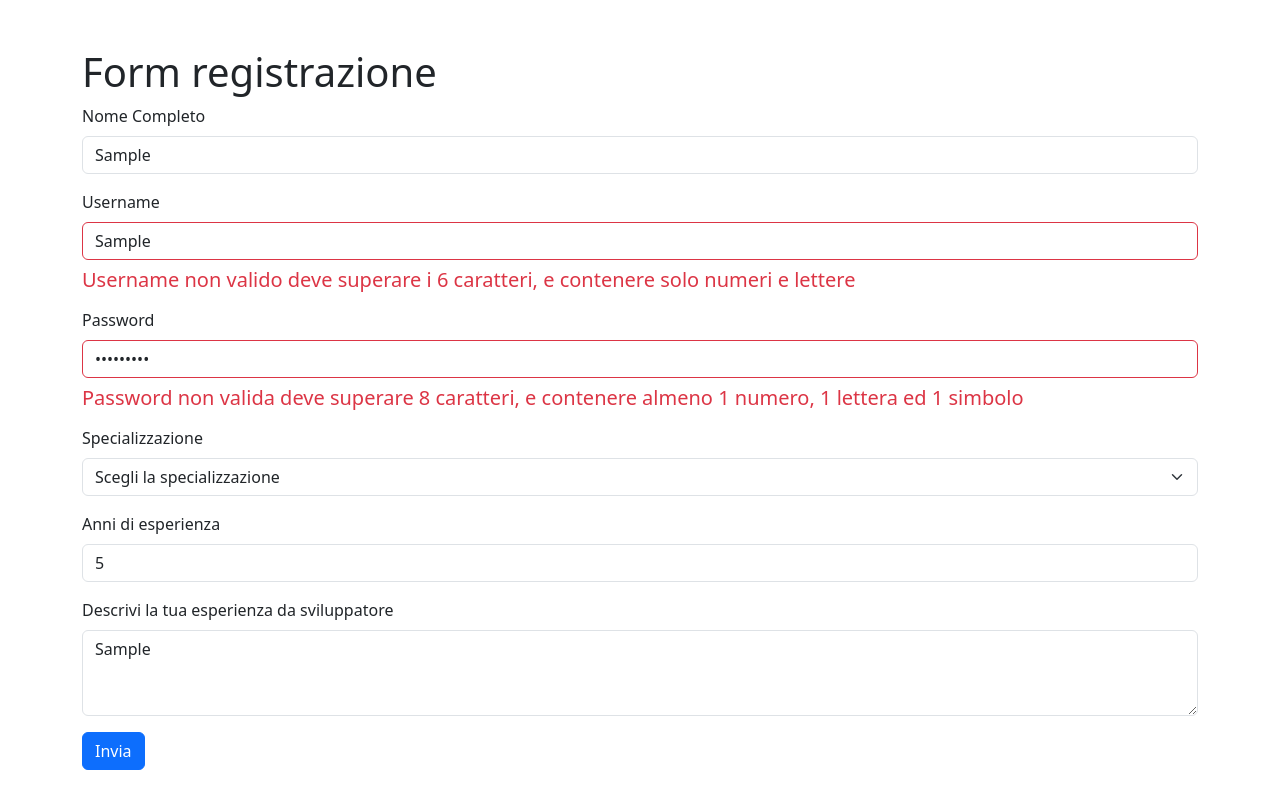
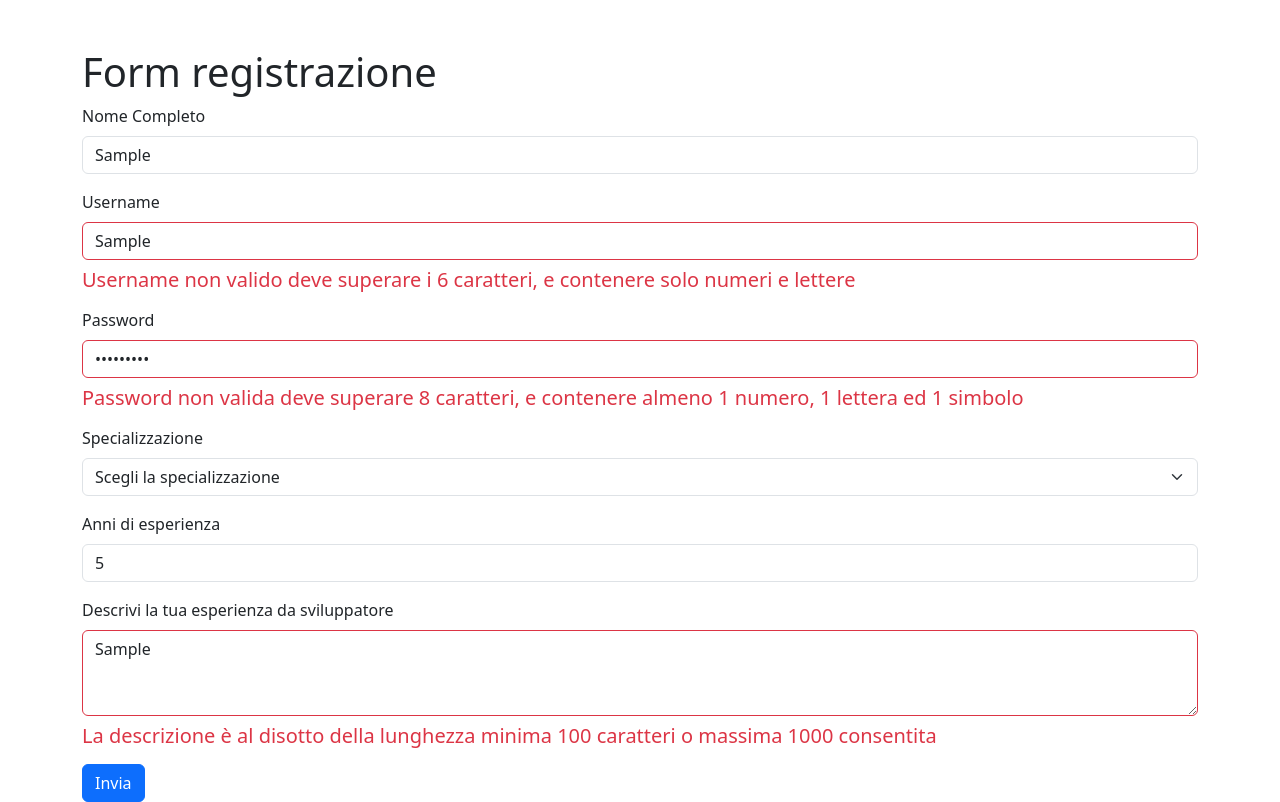
Before and after one commit to gabriele-chiocca/ex-react-useref-signup, a React (Vite) app: page / in a window 1280 px wide. Both pictures are taken after typing "Sample", "Sample", "Sample123", "5", "Sample" into the empty fields and a click on the button "Invia". Built offline with nearby package versions, Linux system fonts and the light colour scheme.

Commit message:
Milestone 2 complete verify description

```diff
--- a/src/App.jsx
+++ b/src/App.jsx
@@ -14,6 +14,7 @@ function App() {
 
   const [usernameTouched, setUsernameTouched] = useState(false);
   const [passwordTouched, setPasswordTouched] = useState(false);
+  const [descriptionTouched, setDescriptionTouched] = useState(false);
 
   const [success, setSuccess] = useState(false);
 
@@ -74,6 +75,20 @@ function App() {
     }
   };
 
+  const verifyDescription = (e) => {
+    const trimmedDescription = description.trim();
+
+    if (trimmedDescription.length >= 100 && trimmedDescription.length <= 1000) {
+      console.log('Descrizione accettata');
+      return true;
+    } else {
+      console.log(
+        `La descrizione è al disotto della lunghezza minima 100 caratteri o massima 1000 consentita, la sua lunghezza è: ${trimmedDescription.length}`,
+      );
+      return false;
+    }
+  };
+
   const verifyCompiledForm = (e) => {
     if (nameComplete === '')
       return console.log('Il campo Name non è compilato');
@@ -88,7 +103,7 @@ function App() {
     if (description === '')
       return console.log('Il campo Descrizione non è compilato');
     else {
-      console.log('Il form è compilato correttamente');
+      console.log('Il form ha i campi compilati');
       return true;
     }
   };
@@ -96,7 +111,12 @@ function App() {
   const submit = (e) => {
     e.preventDefault();
 
-    if (verifyCompiledForm() && yearsOfExperience >= 0 && verifyPassword()) {
+    if (
+      verifyCompiledForm() &&
+      yearsOfExperience >= 0 &&
+      verifyPassword() &&
+      verifyDescription()
+    ) {
       setSuccess(true);
 
       console.log(`Hai inviato il submit con i seguenti dati:
@@ -228,12 +248,22 @@ function App() {
             <textarea
               rows={3}
               type="text-area"
-              className="form-control"
+              className={`form-control ${descriptionTouched ? (verifyDescription() ? `border border-success` : `border border-danger `) : ``}`}
               id="input-description"
               onChange={(e) => setDescription(e.target.value)}
+              onBlur={(e) => setDescriptionTouched(true)}
               value={description}
               placeholder="Inserisci qui la descrizione"
             />
+
+            {descriptionTouched && !verifyDescription() && (
+              <div className="mt-2  text-danger">
+                <p className="h5">
+                  La descrizione è al disotto della lunghezza minima 100
+                  caratteri o massima 1000 consentita
+                </p>
+              </div>
+            )}
           </div>
 
           <div>
```
